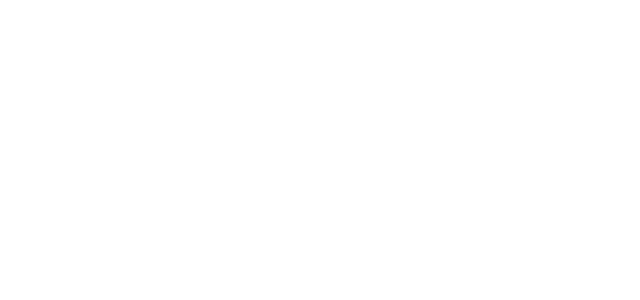
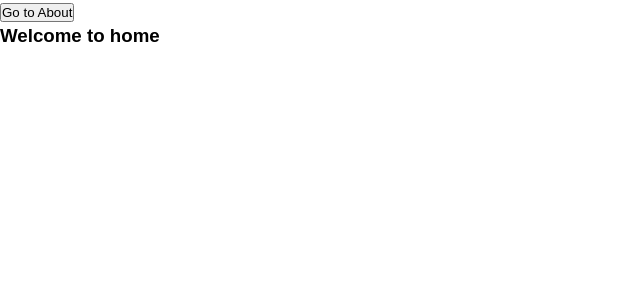
Before and after one commit to harun-r/vue-todo-ls, a Vue app: page / in a window 1280 px wide. Shown: the top 300 px of the page, without its empty margins (0-640 px from the left). Built offline with nearby package versions, Linux system fonts and the light colour scheme.

Commit message:
router init

```diff
--- a/package.json
+++ b/package.json
@@ -9,7 +9,8 @@
   },
   "dependencies": {
     "core-js": "^3.8.3",
-    "vue": "^3.2.13"
+    "vue": "^3.2.13",
+    "vue-router": "^4.1.6"
   },
   "devDependencies": {
     "@babel/core": "^7.12.16",
--- a/src/App.vue
+++ b/src/App.vue
@@ -1,7 +1,5 @@
 <template>
-    <div class="root">
-      hello
-    </div>
+    <router-view />
 </template>
 
 <script>
--- a/src/assets/scss/base/_base.scss
+++ b/src/assets/scss/base/_base.scss
@@ -38,7 +38,7 @@ body{
   font-weight: 400;
   font-family: $base-font;
   background-color: $white;
-  color: $white;
+  color: #000;
   -webkit-font-smoothing: antialiased;
    -moz-osx-font-smoothing: grayscale;
 
--- /dev/null
+++ b/src/components/about/about-page.vue
@@ -0,0 +1,19 @@
+<template>
+  <button @click="goToHome">Go to About</button>
+  <h3>Welcome to About</h3>
+</template>
+
+<script>
+export default {
+  name: "about-page",
+  methods:{
+    goToHome() {
+      this.$router.push('/')
+    }
+  }
+}
+</script>
+
+<style scoped>
+
+</style>
--- /dev/null
+++ b/src/components/home/home-page.vue
@@ -0,0 +1,19 @@
+<template>
+  <button @click="goToAbout">Go to About</button>
+  <h3>Welcome to home</h3>
+</template>
+
+<script>
+export default {
+  name: "home-page",
+  methods:{
+    goToAbout() {
+      this.$router.push('/about')
+    }
+  }
+}
+</script>
+
+<style scoped>
+
+</style>
--- a/src/main.js
+++ b/src/main.js
@@ -1,5 +1,8 @@
 import { createApp } from 'vue'
+import router from './router'
 import '../src/assets/scss/app.scss'
 import App from './App.vue'
 
-createApp(App).mount('#app')
+const app = createApp(App)
+app.use(router)
+app.mount('#app')
```
Also changed, not shown: src/router/index.js (added, +19 -0 lines), 1 other file (tests, documents, lock files or other folders).
